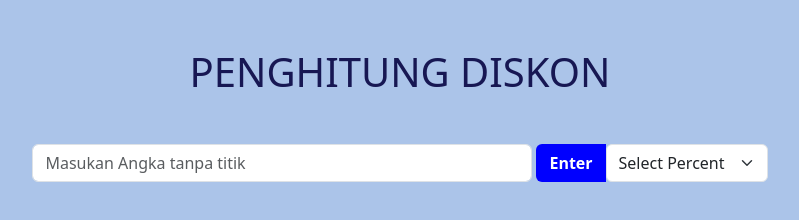
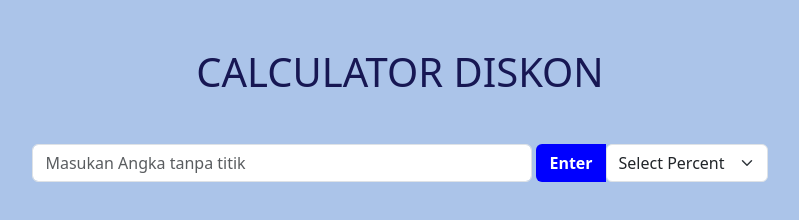
Before and after one commit to Ardhiansyah11/Ardhiansyah_CalDis, a plain HTML site: page index.html in a window 1280 px wide. Shown: the whole page, without its empty margins (240-1039 px from the left). Drawn offline with nearby package versions, Linux system fonts and the light colour scheme.

Commit message:
Merubah Judul

```diff
--- a/index.html
+++ b/index.html
@@ -12,7 +12,7 @@
     <link href="https://cdn.jsdelivr.net/npm/bootstrap@5.3.3/dist/css/bootstrap.min.css" rel="stylesheet" integrity="sha384-QWTKZyjpPEjISv5WaRU9OFeRpok6YctnYmDr5pNlyT2bRjXh0JMhjY6hW+ALEwIH" crossorigin="anonymous" />
   </head>
   <body id="ini">
-    <h1 class="text-center my-5" id="itu">PENGHITUNG DISKON</h1>
+    <h1 class="text-center my-5" id="itu">CALCULATOR DISKON</h1>
     <div class="mx-auto d-flex flex-column justify-content-center gap-2 flex-column align-items-center" style="max-width: 70%">
       <form class="d-flex justify-content-center gap-1" onsubmit="addList(event)">
         <input type="number" style="width: 500px" class="form-control" id="diskon" placeholder="Masukan Angka tanpa titik" />
```
